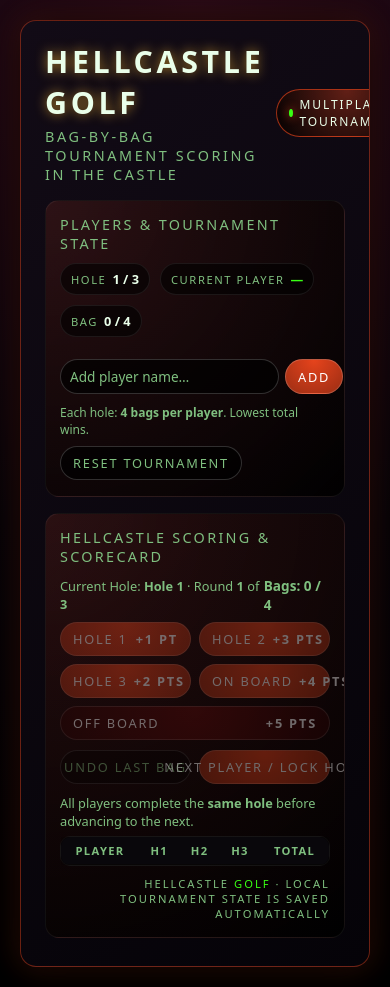
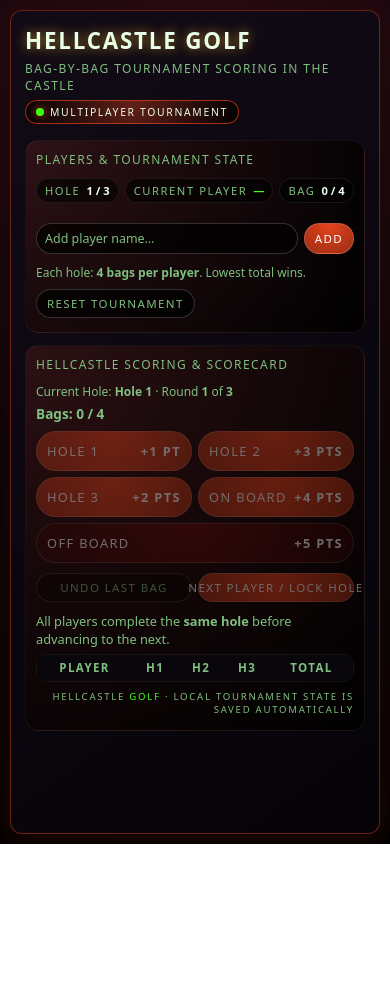
Before and after one commit to Herbenero/HellcastleGolf, a plain HTML site: page index.html in a window 390 px wide. After the commit the page ends 844 px from the top, so only its background shows below. Drawn offline with Linux system fonts and the light colour scheme.

Commit message:
Implement mobile optimization styles in index.html
Added mobile optimization styles for various elements.

```diff
--- a/index.html
+++ b/index.html
@@ -535,6 +535,131 @@
     .hellcastle-footer span {
       color: var(--accent);
     }
+    /* --- MOBILE OPTIMIZATION --- */
+@media (max-width: 600px) {
+
+  body {
+    padding: 10px;
+    align-items: stretch;
+  }
+
+  .app {
+    padding: 14px 14px 20px;
+    border-radius: 12px;
+  }
+
+  header {
+    flex-direction: column;
+    align-items: flex-start;
+    gap: 6px;
+  }
+
+  h1 {
+    font-size: 1.4rem;
+    letter-spacing: 0.08em;
+  }
+
+  .subtitle {
+    font-size: 0.75rem;
+    letter-spacing: 0.12em;
+  }
+
+  .badge {
+    align-self: flex-start;
+    padding: 4px 10px;
+    font-size: 0.65rem;
+  }
+
+  .layout {
+    grid-template-columns: 1fr;
+    gap: 12px;
+  }
+
+  .panel {
+    padding: 10px 10px 14px;
+  }
+
+  .panel-title {
+    font-size: 0.75rem;
+    letter-spacing: 0.12em;
+  }
+
+  .status-row {
+    gap: 6px;
+    margin-bottom: 10px;
+  }
+
+  .status-pill {
+    padding: 4px 8px;
+    font-size: 0.7rem;
+  }
+
+  .players-list {
+    max-height: 180px;
+  }
+
+  .player-row {
+    grid-template-columns: 1.2fr 0.7fr 0.7fr;
+    padding: 5px 6px;
+    font-size: 0.78rem;
+  }
+
+  input[type="text"] {
+    padding: 6px 8px;
+    font-size: 0.78rem;
+  }
+
+  button {
+    padding: 6px 10px;
+    font-size: 0.72rem;
+    letter-spacing: 0.12em;
+  }
+
+  .score-buttons-grid {
+    grid-template-columns: 1fr 1fr;
+    gap: 6px;
+  }
+
+  .score-buttons-grid button {
+    padding: 10px;
+  }
+
+  .controls-row {
+    gap: 6px;
+  }
+
+  .controls-row button {
+    min-width: 100px;
+    flex: 1;
+  }
+
+  .score-meta-row {
+    flex-direction: column;
+    align-items: flex-start;
+    gap: 4px;
+    font-size: 0.75rem;
+  }
+
+  table th,
+  table td {
+    padding: 5px 6px;
+    font-size: 0.72rem;
+  }
+
+  .scorecard-table-wrapper {
+    max-height: 200px;
+  }
+
+  .winner-banner {
+    font-size: 0.75rem;
+    padding: 6px 10px;
+  }
+
+  .hellcastle-footer {
+    font-size: 0.6rem;
+    margin-top: 8px;
+  }
+}
   </style>
 </head>
 <body>
```
